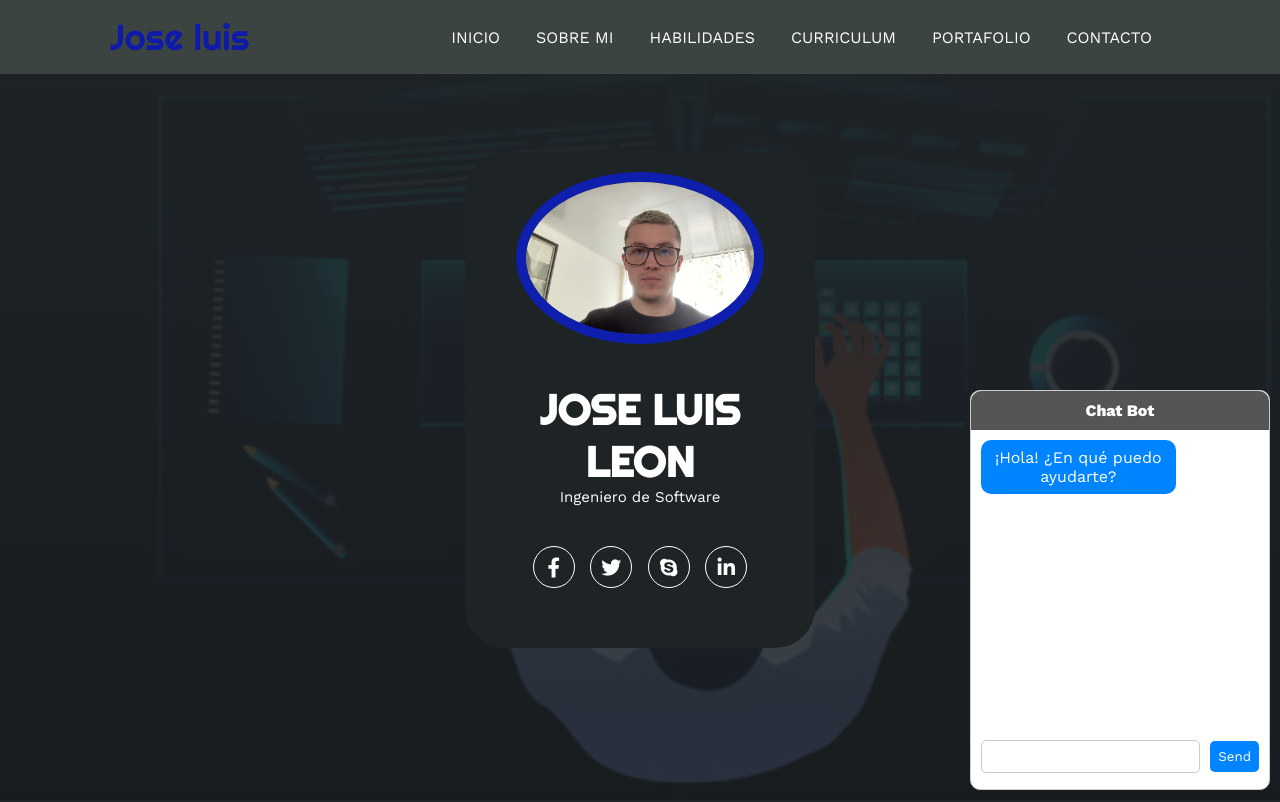
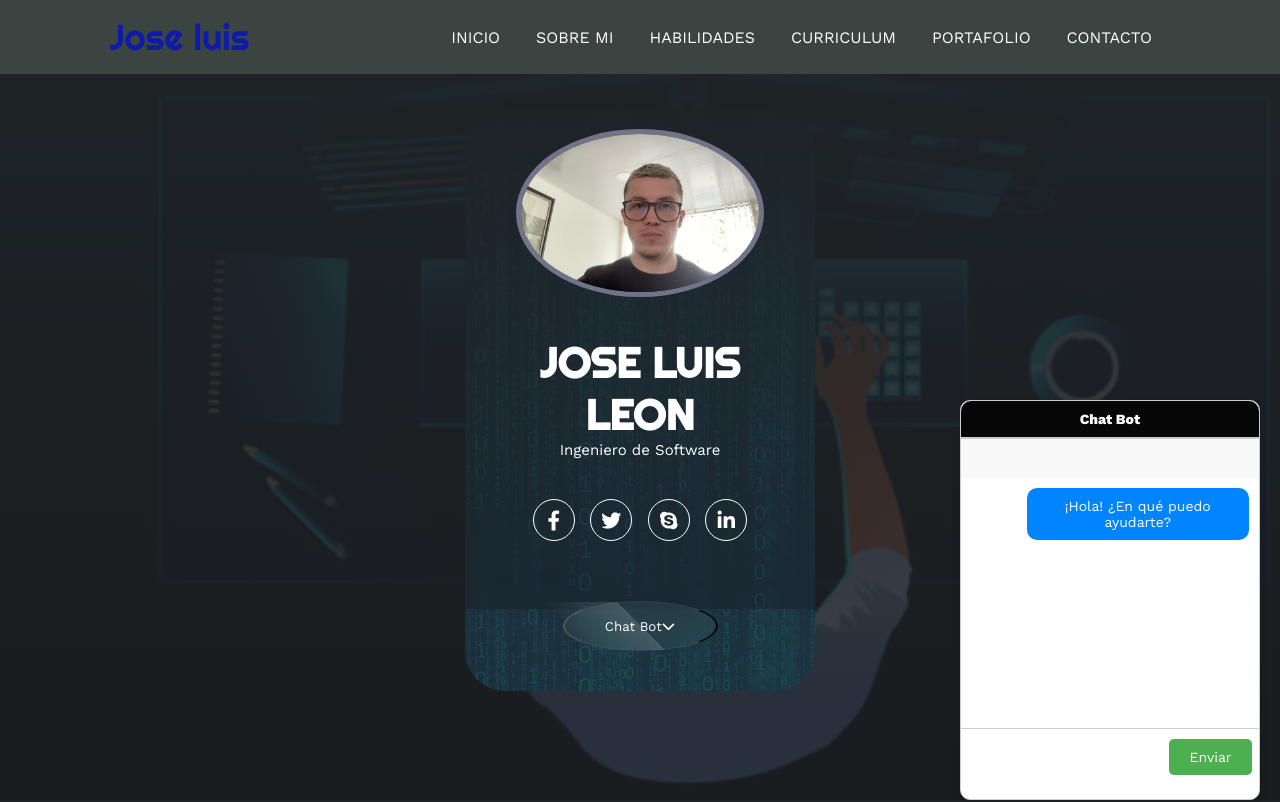
Before and after one commit to joleonlu/portafolio.github.io, a plain HTML site: page index.html in a window 1280 px wide. Shown: the top 802 px of the page. Drawn offline with nearby package versions, Linux system fonts and the light colour scheme.

Commit message:
Atualizacion

```diff
--- a/index.html
+++ b/index.html
@@ -1,14 +1,21 @@
 <!DOCTYPE html>
 <html lang="en">
+
 <head>
     <meta charset="UTF-8">
     <meta http-equiv="X-UA-Compatible" content="IE=edge">
     <meta name="viewport" content="width=device-width, initial-scale=1.0">
     <title>Portafolio</title>
-    <link rel="stylesheet" href="https://cdnjs.cloudflare.com/ajax/libs/font-awesome/6.1.2/css/all.min.css" integrity="sha512-1sCRPdkRXhBV2PBLUdRb4tMg1w2YPf37qatUFeS7zlBy7jJI8Lf4VHwWfZZfpXtYSLy85pkm9GaYVYMfw5BC1A==" crossorigin="anonymous" referrerpolicy="no-referrer" />
+    <link rel="stylesheet" href="https://cdnjs.cloudflare.com/ajax/libs/font-awesome/6.1.2/css/all.min.css"
+        integrity="sha512-1sCRPdkRXhBV2PBLUdRb4tMg1w2YPf37qatUFeS7zlBy7jJI8Lf4VHwWfZZfpXtYSLy85pkm9GaYVYMfw5BC1A=="
+        crossorigin="anonymous" referrerpolicy="no-referrer" />
     <link rel="stylesheet" href="styles.css">
 </head>
+
 <body>
+
+
+
 
     <div class="contenedor-header">
         <header>
@@ -45,6 +52,9 @@
                 <a href="https://www.skype.com/es/"><i class="fa-brands fa-skype"></i></a>
                 <a href="https://www.linkedin.com/in/jose-luis-leon-luna/"><i class="fa-brands fa-linkedin-in"></i></a>
 
+                <button id="toggle-btn">Chat Bot<i class="fas fa-chevron-down"></i></button>
+
+
             </div>
         </div>
     </section>
@@ -53,7 +63,8 @@
     <section id="sobremi" class="sobremi">
         <div class="contenido-seccion">
             <h2>PRESENTACION</h2>
-            <p><span>Hola soy jose luis leon.</span> Estoy en proceso de grado como ingeniero en software y cuento con 2 años de experiencia en
+            <p><span>Hola soy jose luis leon.</span> Estoy en proceso de grado como ingeniero en software y cuento con 2
+                años de experiencia en
                 desarrollo de software. Durante este tiempo, he trabajado en proyectos de desarrollo de
                 aplicaciones en equipo y en proyectos personales que he desarrollado por mi cuenta. Todo
                 esto me ha permitido adquirir habilidades en la resolución de problemas, el análisis y diseño
@@ -129,7 +140,7 @@
 
 
             <button>
-                Descargar CV  <a download="cv" href="docs/cv01.pdf">AQUI</a>
+                Descargar CV <a download="cv" href="docs/cv01.pdf">AQUI</a>
                 <span class="overlay"></span>
             </button>
         </div>
@@ -148,6 +159,7 @@
                         <div class="barra-skill">
                             <div class="progreso">
                                 <span>75%</span>
+                                <progress max="75" [value]=" "></progress>
                             </div>
                         </div>
                     </div>
@@ -156,6 +168,7 @@
                         <div class="barra-skill">
                             <div class="progreso">
                                 <span>89%</span>
+                                <progress max="100" [value]="person.age"></progress>
                             </div>
                         </div>
                     </div>
@@ -164,6 +177,7 @@
                         <div class="barra-skill">
                             <div class="progreso">
                                 <span>95%</span>
+                                <progress max="75" [value]=" "></progress>
                             </div>
                         </div>
                     </div>
@@ -172,6 +186,7 @@
                         <div class="barra-skill">
                             <div class="progreso">
                                 <span>81%</span>
+                                <progress max="75" [value]=" "></progress>
                             </div>
                         </div>
                     </div>
@@ -180,6 +195,7 @@
                         <div class="barra-skill">
                             <div class="progreso">
                                 <span>55%</span>
+                                <progress max="75" [value]=" "></progress>
                             </div>
                         </div>
                     </div>
@@ -192,6 +208,8 @@
                         <div class="barra-skill">
                             <div class="progreso">
                                 <span>80%</span>
+                                <progress max="75" [value]=" "></progress>
+
                             </div>
                         </div>
                     </div>
@@ -200,6 +218,7 @@
                         <div class="barra-skill">
                             <div class="progreso">
                                 <span>70%</span>
+                                <progress max="75" [value]=" "></progress>
                             </div>
                         </div>
                     </div>
@@ -208,6 +227,7 @@
                         <div class="barra-skill">
                             <div class="progreso">
                                 <span>99%</span>
+                                <progress max="75" [value]=" "></progress>
                             </div>
                         </div>
                     </div>
@@ -216,6 +236,7 @@
                         <div class="barra-skill">
                             <div class="progreso">
                                 <span>80%</span>
+                                <progress max="75" [value]=" "></progress>
                             </div>
                         </div>
                     </div>
@@ -224,6 +245,7 @@
                         <div class="barra-skill">
                             <div class="progreso">
                                 <span>94%</span>
+                                <progress max="75" [value]=" "></progress>
                             </div>
                         </div>
                     </div>
@@ -243,7 +265,11 @@
                         <h4>Ingenieria en sofware </h4>
                         <span class="casa">Politechico grancolombiano</span>
                         <span class="fecha">2017 - 2023</span>
-                        <p>Mi carrera como estudiante de ingeniería de software me ha brindado la oportunidad de participar en proyectos emocionantes y desafiantes, lo que me ha ayudado a desarrollar habilidades en trabajo en equipo y resolución de problemas. Estoy emocionado de seguir avanzando en mi carrera y aplicar mis habilidades y conocimientos en el mundo real para desarrollar soluciones innovadoras y útiles para la sociedad."</p>
+                        <p>Mi carrera como estudiante de ingeniería de software me ha brindado la oportunidad de
+                            participar en proyectos emocionantes y desafiantes, lo que me ha ayudado a desarrollar
+                            habilidades en trabajo en equipo y resolución de problemas. Estoy emocionado de seguir
+                            avanzando en mi carrera y aplicar mis habilidades y conocimientos en el mundo real para
+                            desarrollar soluciones innovadoras y útiles para la sociedad."</p>
                         <div class="conectori">
                             <div class="circuloi"></div>
                         </div>
@@ -272,7 +298,8 @@
                         <h4>Desarrollador frontend</h4>
                         <span class="casa">J.S.S</span>
                         <span class="fecha">2022 - 2023</span>
-                        <p>Usar técnicas de elaboración en aplicaciones web utilizando los diferentes lenguajes de programación . Actualizar aplicaciones web definidas por el líder de proyecto
+                        <p>Usar técnicas de elaboración en aplicaciones web utilizando los diferentes lenguajes de
+                            programación . Actualizar aplicaciones web definidas por el líder de proyecto
                             recopilación y análisis de datos con distintos marcos detección y resolución de problemas
                             actualización base de datos sql.</p>
                         <div class="conectord">
@@ -343,16 +370,18 @@
             <div class="fila">
                 <!-- Formulario -->
                 <div class="col">
-                    <input type="text" placeholder="Tú Nombre">
-                    <input type="text" placeholder="Número telefónico">
-                    <input type="text" placeholder="Dirección de correo">
-                    <input type="text" placeholder="Tema">
-                    <textarea name="" id="" cols="30" rows="10" placeholder="Mensaje"></textarea>
-                    <button>
-                        Enviar Mensaje<i class="fa-solid fa-paper-plane"></i>
+                    <form id="formulario" onsubmit="enviarMensaje(event)">
+
+                      <input type="text" placeholder="Tú Nombre" name="nombre">
+                      <input type="text" placeholder="Número telefónico" name="telefono">
+                      <input type="text" placeholder="Dirección de correo" name="correo">
+                      <input type="text" placeholder="Tema" name="tema">
+                      <textarea name="mensaje" cols="30" rows="10" placeholder="Mensaje"></textarea>
+                      <button type="submit" onclick="enviarMensaje()">Enviar Mensaje<i class="fa-solid fa-paper-plane"></i>
                         <span class="overlay"></span>
                     </button>
-                </div>
+                    </form>
+                  </div>
                 <!-- Mapa -->
                 <div class="col">
                     <img src="img/sancristobal.png" alt="">
@@ -379,6 +408,7 @@
 
     <!-- footer -->
     <footer>
+
         <a href="#inicio" class="arriba">
             <i class="fa-solid fa-angles-up"></i>
         </a>
@@ -388,14 +418,27 @@
             <a href="#"><i class="fa-brands fa-skype"></i></a>
             <a href="#"><i class="fa-brands fa-linkedin-in"></i></a>
 
+
+
+
             <div id="chat-container">
                 <div id="chat-header">Chat Bot</div>
+                <div id="chat-toggle">
+
+                </div>
                 <div id="chat-history"></div>
                 <div id="chat-input">
                   <input type="text" id="input-text">
-                  <button id="send-btn">Send</button>
+                  <button  id="send-btn">Enviar</button>
                 </div>
               </div>
+
+
+
+
+
+
+
 
         </div>
     </footer>
@@ -404,4 +447,5 @@
 
     <script src="app.js"></script>
 </body>
+
 </html>
--- a/styles.css
+++ b/styles.css
@@ -1,3 +1,5 @@
+
+
 @import url('https://fonts.googleapis.com/css2?family=Righteous&family=Work+Sans:wght@100;300;400;600;800&display=swap');
 *{
     box-sizing: border-box;
@@ -64,7 +66,14 @@ html{
     color: #fff;
     display: flex;
     align-items: center;
+
 }
+.contenido-banner{
+    background: linear-gradient(to top, rgba(30,35,38,.8), rgba(30,35,38,1)),
+    url(img/fondo.pro.jpeg);
+}
+
+
 .inicio .contenido-banner{
     padding: 20px;
     background-color: #1e2326;
@@ -75,12 +84,23 @@ html{
 }
 .inicio .contenido-banner img{
     margin-top: 40px;
-    border: 10px solid #0d1fac;
+    border: 5px solid #717489;
     display: block;
     width: 80%;
     margin: auto;
     border-radius: 100%;
+    cursor: pointer;
+    position: relative;
+
+
+
+
 }
+
+
+
+
+
 .inicio .contenido-banner h1{
     margin-top: 40px;
     font-size: 42px;
@@ -787,3 +807,171 @@ footer .arriba{
   #send-btn:hover {
     background-color: #005c99;
   }
+
+
+  #chat-container.minimized {
+    display: none;
+  }
+
+  #chat-container {
+    position: fixed;
+    bottom: 0;
+    right: 20px;
+    z-index: 9999;
+    background-color: #fff;
+    border: 1px solid #ccc;
+    box-shadow: 0 5px 10px rgba(0, 0, 0, 0.1);
+    font-family: sans-serif;
+    font-size: 14px;
+    max-height: 400px;
+    transition: all 0.3s ease-in-out;
+  }
+
+  #chat-header {
+    padding: 10px;
+    background-color: #070606;
+    border-bottom: 1px solid #ccc;
+    cursor: pointer;
+  }
+
+  #chat-toggle {
+    display: flex;
+    justify-content: center;
+    align-items: center;
+    background-color: #f8f8f8;
+    height: 40px;
+    border-top: 1px solid #ccc;
+    transition: all 0.3s ease-in-out;
+  }
+
+
+
+  #chat-history {
+    max-height: 250px;
+    overflow-y: scroll;
+    padding: 10px;
+  }
+
+  .message-container {
+    display: flex;
+    flex-direction: column;
+    margin-bottom: 10px;
+  }
+
+  .message-container.user {
+    align-items: flex-end;
+  }
+
+  .message-container.bot {
+    align-items: flex-start;
+  }
+
+  .message-bubble {
+    background-color: #f1f0f0;
+    padding: 10px;
+    border-radius: 10px;
+    max-width: 80%;
+  }
+
+  .message-bubble.user {
+    background-color: #cee7ff;
+  }
+
+  #chat-input {
+    display: flex;
+    justify-content: center;
+    align-items: center;
+    padding: 10px;
+    border-top: 1px solid #ccc;
+  }
+
+  #input-text {
+    flex-grow: 1;
+    margin-right: 10px;
+    padding: 10px;
+    border: none;
+    border-radius: 5px;
+  }
+
+  #send-btn {
+    background-color: #4caf50;
+    border: none;
+    color: #fff;
+    cursor: pointer;
+    font-size: 14px;
+    padding: 10px 20px;
+    border-radius: 5px;
+  }
+
+  #chat-container.minimized {
+    max-height: 0;
+    overflow: hidden;
+    transition: all 0.3s ease-in-out;
+  }
+
+  #chat-toggle.minimized {
+    height: 0;
+    overflow: hidden;
+    transition: all 0.3s ease-in-out;
+  }
+
+  #chat-toggle-btn.rotate {
+    transform: rotate(180deg);
+  }
+
+  #toggle-btn {
+    position: relative;
+    width: 155px;
+    height: 50px;
+    margin: 20px;
+    border-radius: 100%;
+    -webkit-border-radius: 100%;
+    -moz-border-radius: 100%;
+    -ms-border-radius: 100%;
+    -o-border-radius: 100%;
+    cursor: pointer;
+    background: rgba(255, 255, 255, 0.05);
+    border-top: 1px solid rgba(255, 255, 255, 0.05);
+    border-bottom: 1px solid rgba(255, 255, 255, 0.05);
+    color: #fff;
+    z-index: 1;
+    transition: o.5s;
+    backdrop-filter: blur(15px);
+    -webkit-transition: o.5s;
+    -moz-transition: o.5s;
+    -ms-transition: o.5s;
+    -o-transition: o.5s;
+}
+#toggle-btn:hover{
+    letter-spacing: 3px;
+
+}
+
+#toggle-btn::before
+{
+    content: '';
+    position: absolute;
+    top: 0;
+    left: 0;
+    width: 50%;
+    height: 100%;
+    background: linear-gradient(to left, rgba(255,255,255,0.15),    transparent);
+    transform: skewX(45deg) translateX(0) ;
+    -webkit-transform: skewX(45deg) translateX(0) ;
+    -moz-transform: skewX(45deg) translateX(0) ;
+    -ms-transform: skewX(45deg) translateX(0) ;
+    -o-transform: skewX(45deg) translateX(0) ;
+    transition: 0.5s;
+    -webkit-transition: 0.5s;
+    -moz-transition: 0.5s;
+    -ms-transition: 0.5s;
+    -o-transition: 0.5s;
+}
+
+#toggle-btn:hover::before{
+    transform: skewX(45deg) translateX(100%) ;
+    -webkit-transform: skewX(45deg) translateX(100%) ;
+    -moz-transform: skewX(45deg) translateX(100%) ;
+    -ms-transform: skewX(45deg) translateX(100%) ;
+    -o-transform: skewX(45deg) translateX(100%) ;
+}
```
Also changed, not shown: app.js (+34 -0 lines), img/fondo.pro.jpeg (added).
